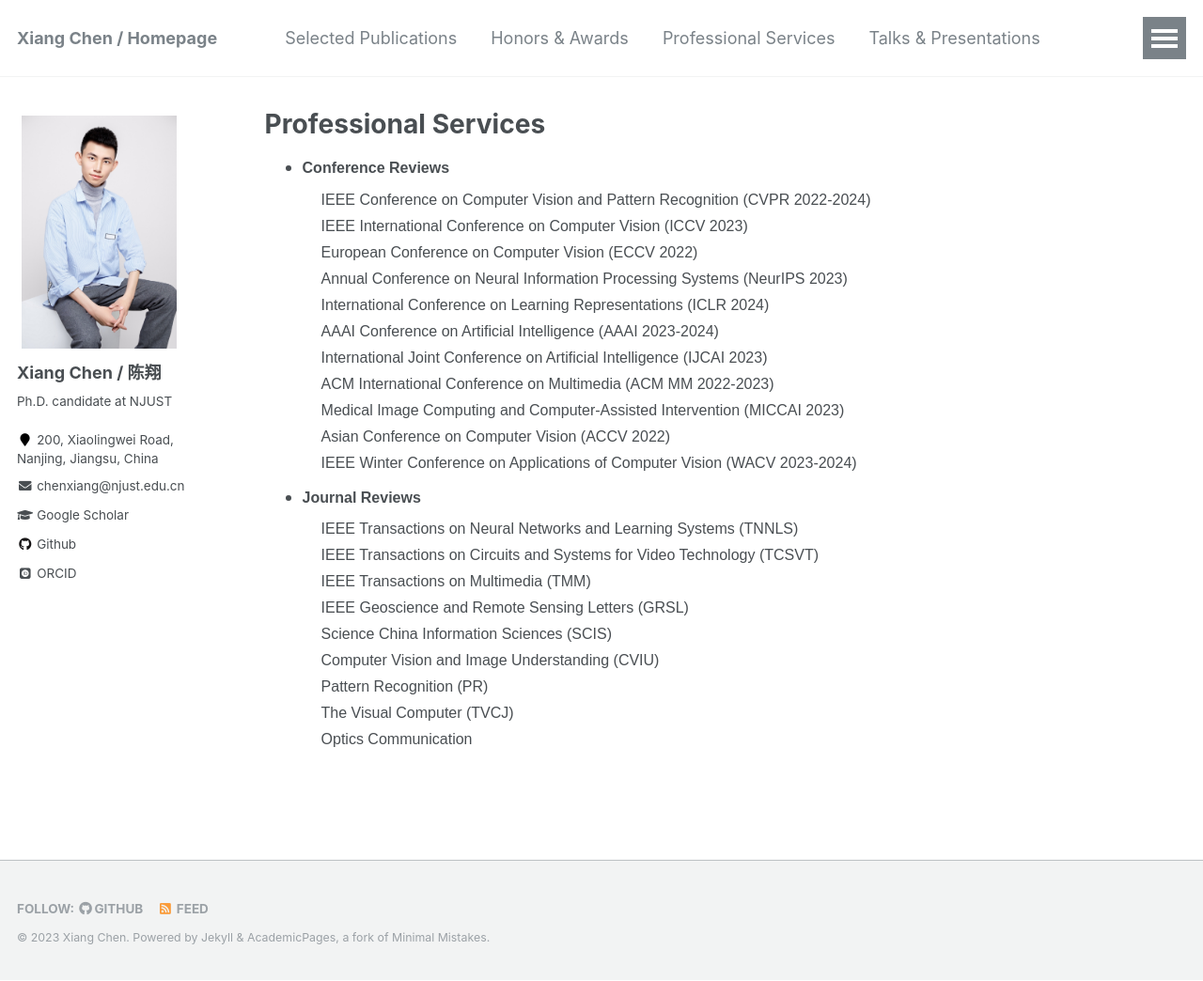
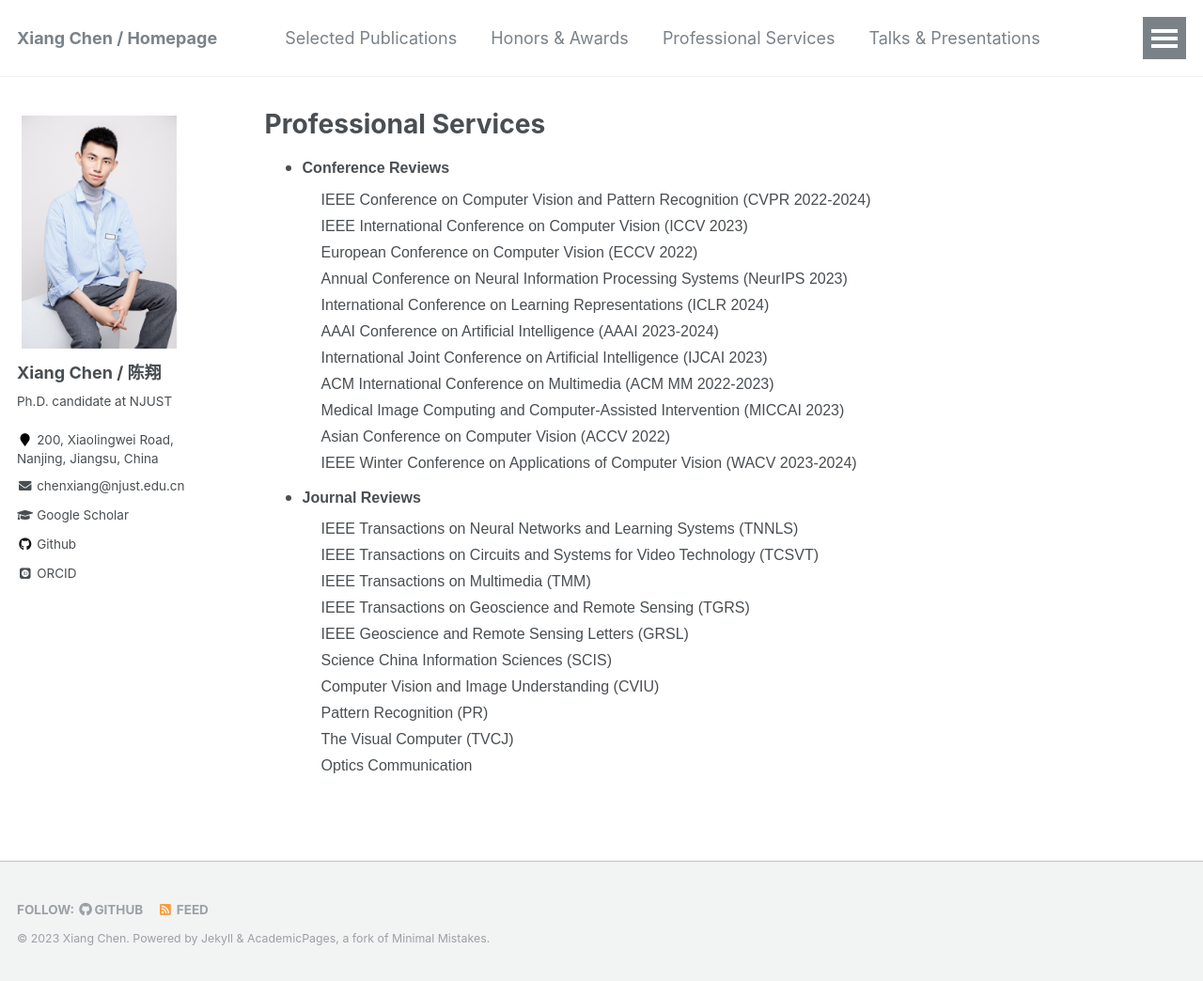
Before and after one commit to cschenxiang/cschenxiang.github.io, a Jekyll site: the page built from _pages/services.html, in a window 1280 px wide and 1044 px high. Shown: the whole window at 94% size. Built offline with Jekyll 4.4.1, drawn with Linux system fonts in a browser that asks for light colours; some web fonts are replaced.

Commit message:
Update services.html

```diff
--- a/_pages/services.html
+++ b/_pages/services.html
@@ -31,6 +31,7 @@ IEEE Winter Conference on Applications of Computer Vision (WACV 2023-2024)</br>
 IEEE Transactions on Neural Networks and Learning Systems (TNNLS) </br>
 IEEE Transactions on Circuits and Systems for Video Technology (TCSVT) </br>
 IEEE Transactions on Multimedia (TMM) </br>
+IEEE Transactions on Geoscience and Remote Sensing (TGRS) </br>
 IEEE Geoscience and Remote Sensing Letters (GRSL) </br>
 Science China Information Sciences (SCIS) </br>
 Computer Vision and Image Understanding (CVIU) </br>
```
